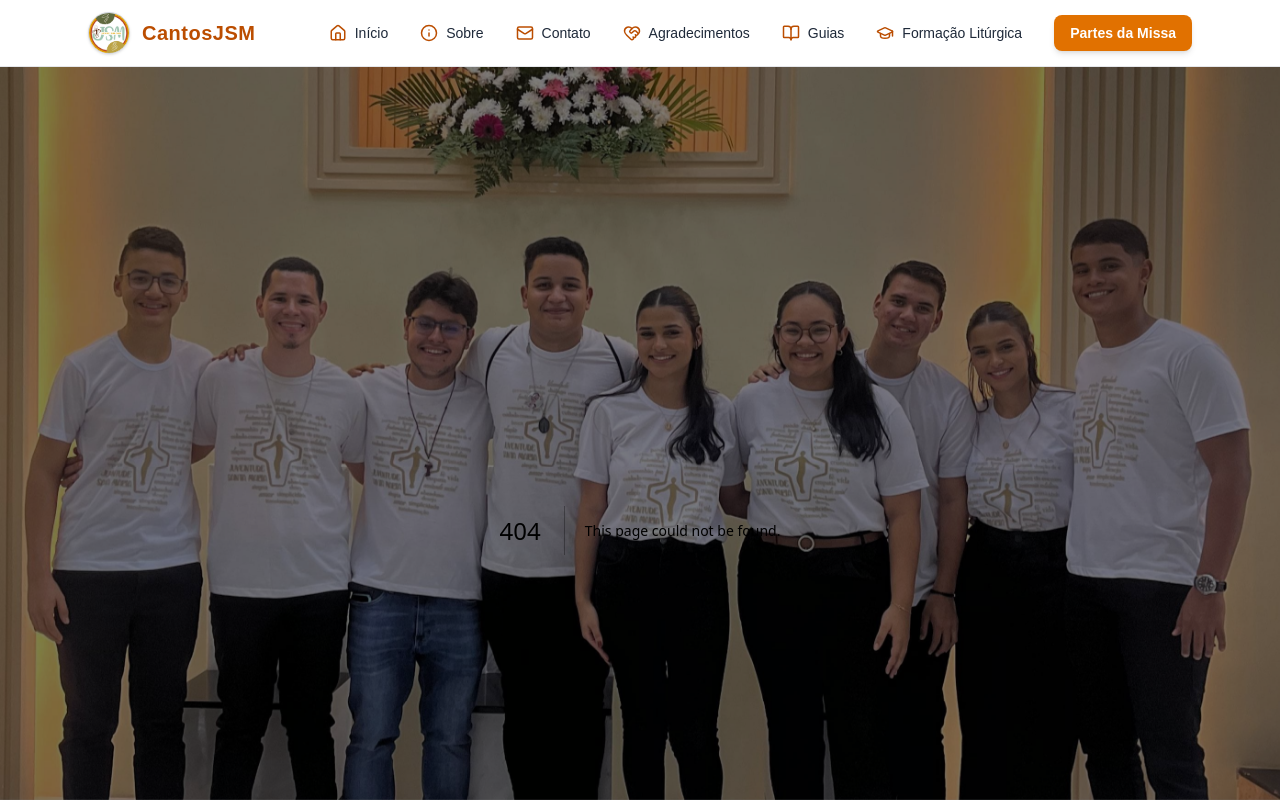
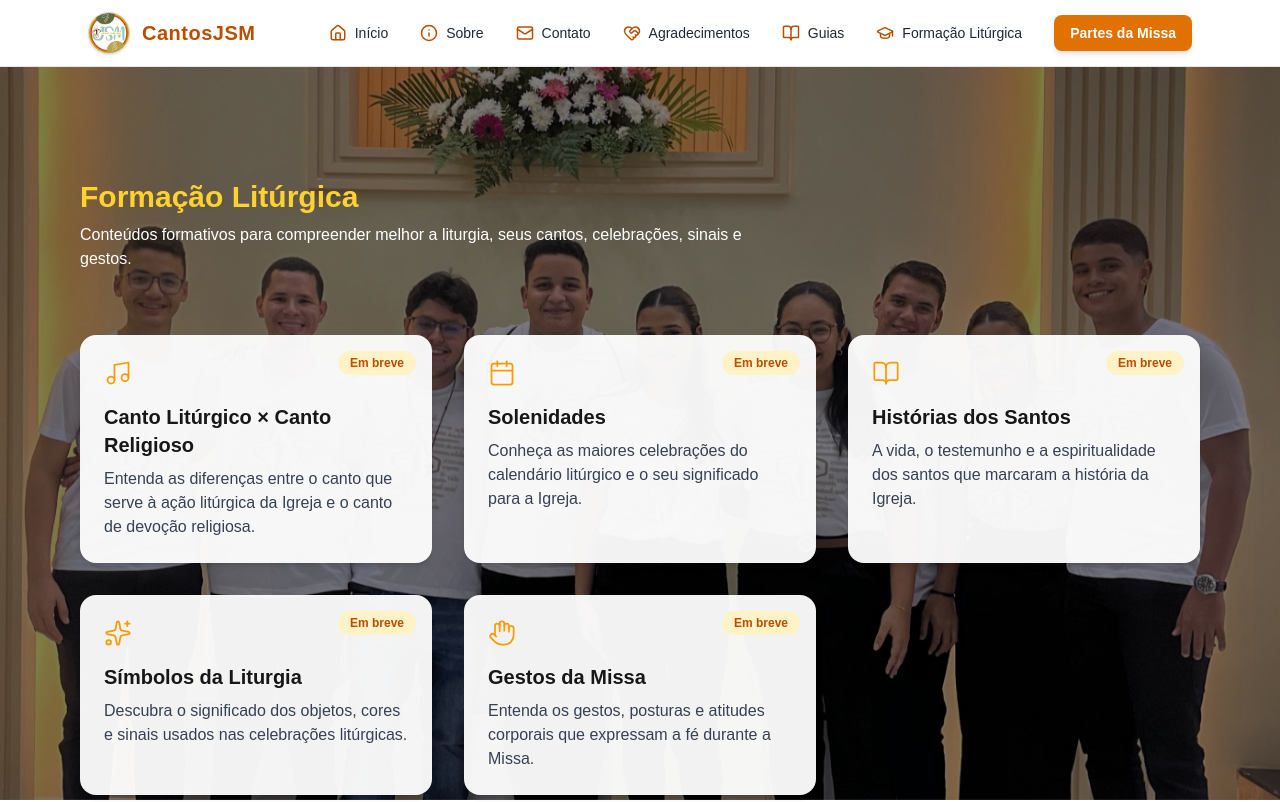
Before and after one commit to robsonalbuquerquedev/cantosjsm, a Next.js app: page /formacao-liturgica in a window 1280 px wide. Before the commit this address had no page. Shown: the top 802 px of the page. Built offline with nearby package versions, Linux system fonts and the light colour scheme.

Commit message:
feat: add router formacao-liturgica

```diff
--- /dev/null
+++ b/src/app/formacao-liturgica/page.tsx
@@ -0,0 +1,10 @@
+import FormacaoLiturgicaLayout from "@/components/layout/FormacaoLiturgicaLayout";
+import FormacaoLiturgica from "@/components/FormacaoLiturgica";
+
+export default function FormacaoLiturgicaPage() {
+    return (
+        <FormacaoLiturgicaLayout>
+            <FormacaoLiturgica />
+        </FormacaoLiturgicaLayout>
+    );
+}
```
